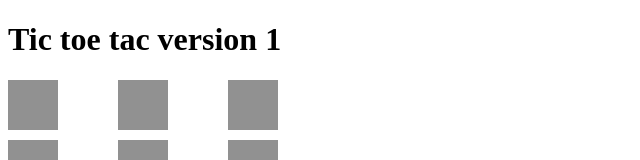
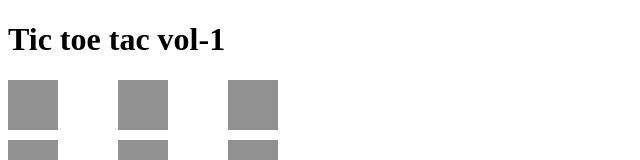
Before and after one commit to codethrx/tictactoereact, a React (Create React App) app: page / in a window 1280 px wide. Shown: the top 160 px of the page, without its empty margins (0-640 px from the left). Built offline with nearby package versions, Linux system fonts and the light colour scheme.

Commit message:
Update App.js

```diff
--- a/src/App.js
+++ b/src/App.js
@@ -12,7 +12,7 @@ export default function App() {
   //source
   return (
     <div>
-      <h1>Tic toe tac version 1</h1>
+      <h1>Tic toe tac vol-1</h1>
 
       <Grid {...gridProps} />
       <Player {...playerProps} />
```
